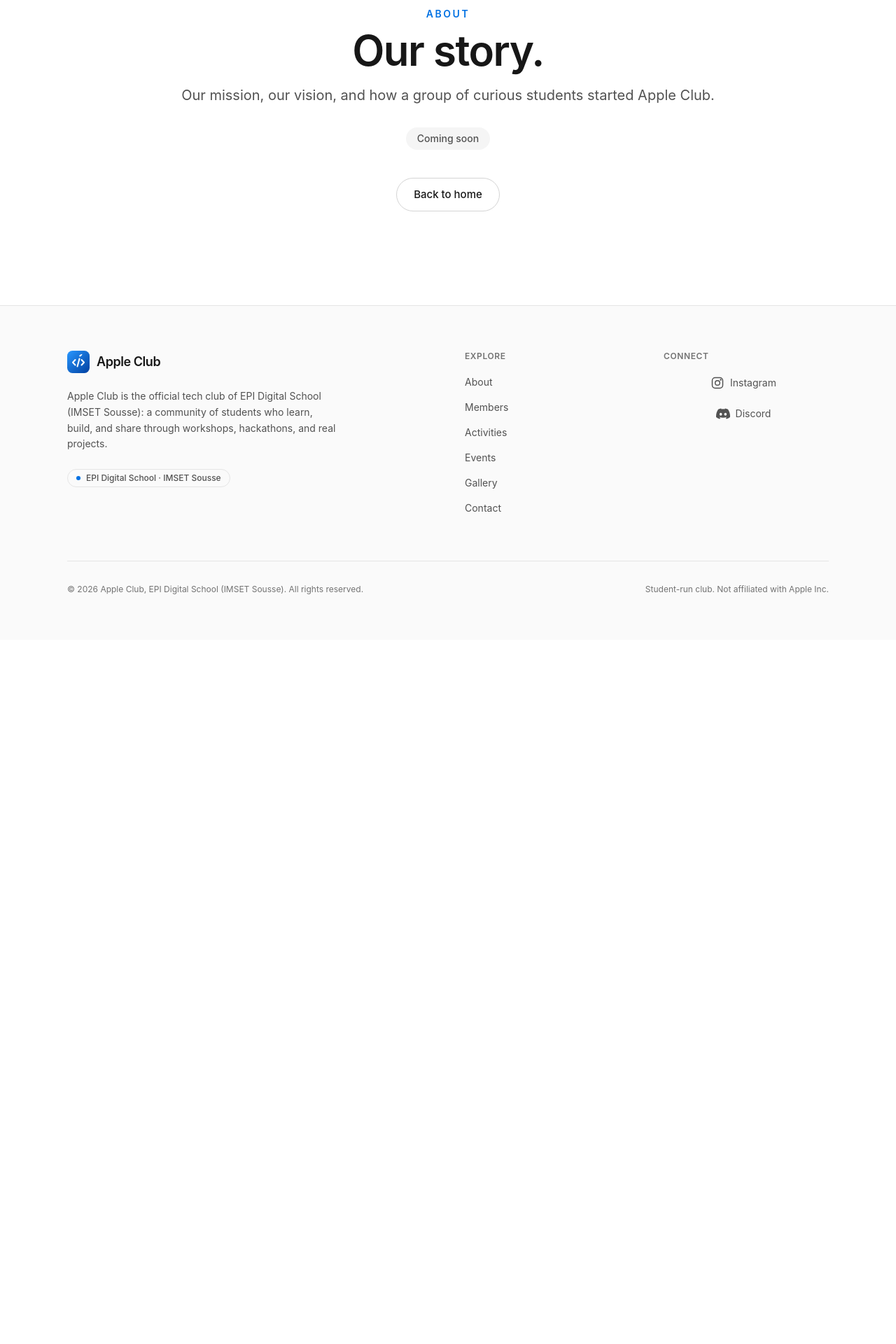
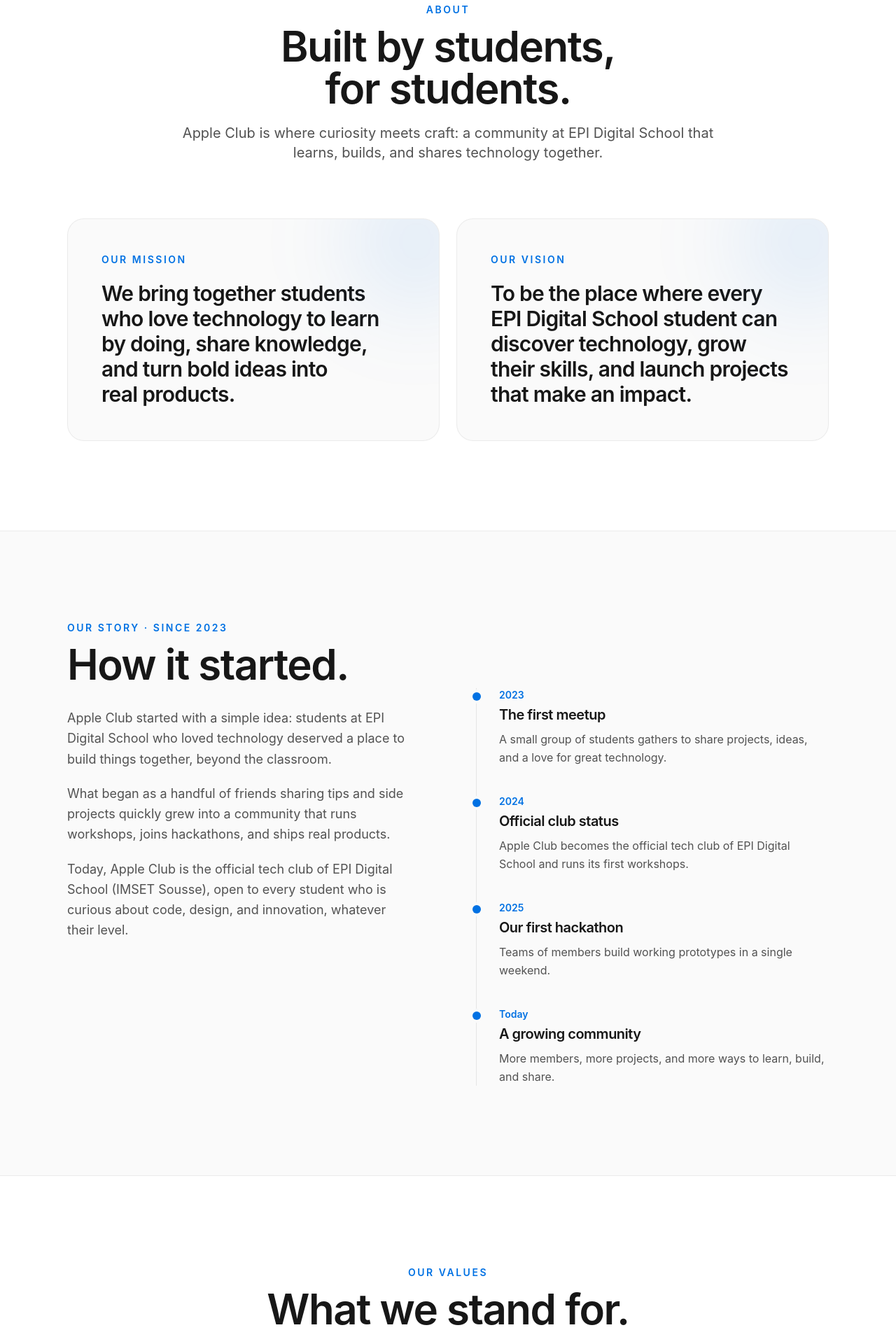
Before and after one commit to mejdeddinebk2/appleclub, a Next.js app: page /about in a window 1280 px wide. Shown: the part 180-2100 px from the top of the page at 70% size. Before the commit the page ends 1094 px from the top, so only its background shows below. Built offline with nearby package versions, Linux system fonts and the light colour scheme; no server answers.

Commit message:
feat(about): build About page with mission, vision, story and values

```diff
--- a/app/about/page.tsx
+++ b/app/about/page.tsx
@@ -1,18 +1,36 @@
-import { ComingSoon } from '@/components/sections/ComingSoon';
+import { MissionVision } from '@/components/about/MissionVision';
+import { OurStory } from '@/components/about/OurStory';
+import { Values } from '@/components/about/Values';
+import { JoinCta } from '@/components/home/JoinCta';
+import { Reveal } from '@/components/ui/Reveal';
+import { Section } from '@/components/ui/Section';
+import { SectionHeading } from '@/components/ui/SectionHeading';
 import { createMetadata } from '@/lib/metadata';
 
 export const metadata = createMetadata({
   title: 'About',
-  description: 'The mission, vision, and founding story of Apple Club at EPI Digital School (IMSET Sousse).',
+  description:
+    'The mission, vision, founding story, and values of Apple Club, the official tech club of EPI Digital School (IMSET Sousse).',
   path: '/about',
 });
 
 export default function AboutPage() {
   return (
-    <ComingSoon
-      eyebrow="About"
-      title="Our story."
-      description="Our mission, our vision, and how a group of curious students started Apple Club."
-    />
+    <>
+      <Section className="pb-16 sm:pb-20">
+        <Reveal>
+          <SectionHeading
+            as="h1"
+            eyebrow="About"
+            title="Built by students, for students."
+            description="Apple Club is where curiosity meets craft: a community at EPI Digital School that learns, builds, and shares technology together."
+          />
+        </Reveal>
+      </Section>
+      <MissionVision />
+      <OurStory />
+      <Values />
+      <JoinCta />
+    </>
   );
 }
--- /dev/null
+++ b/components/about/MissionVision.tsx
@@ -0,0 +1,35 @@
+import { Card } from '@/components/ui/Card';
+import { Reveal } from '@/components/ui/Reveal';
+import { Section } from '@/components/ui/Section';
+import { siteConfig } from '@/data/site';
+
+const items = [
+  { label: 'Our mission', text: siteConfig.mission },
+  { label: 'Our vision', text: siteConfig.vision },
+];
+
+export function MissionVision() {
+  return (
+    <Section id="mission" className="pt-0 sm:pt-0">
+      <h2 className="sr-only">Mission and vision</h2>
+      <div className="grid gap-6 md:grid-cols-2">
+        {items.map((item, i) => (
+          <Reveal key={item.label} delay={i * 120} className="h-full">
+            <Card className="relative h-full overflow-hidden p-10 sm:p-12">
+              <div
+                aria-hidden
+                className="pointer-events-none absolute -right-16 -top-16 h-48 w-48 rounded-full bg-accent/10 blur-3xl"
+              />
+              <p className="text-sm font-semibold uppercase tracking-[0.18em] text-accent dark:text-accent-light">
+                {item.label}
+              </p>
+              <p className="mt-5 text-pretty text-2xl font-semibold leading-snug tracking-tight sm:text-3xl">
+                {item.text}
+              </p>
+            </Card>
+          </Reveal>
+        ))}
+      </div>
+    </Section>
+  );
+}
--- /dev/null
+++ b/components/about/OurStory.tsx
@@ -0,0 +1,46 @@
+import { Reveal } from '@/components/ui/Reveal';
+import { Section } from '@/components/ui/Section';
+import { SectionHeading } from '@/components/ui/SectionHeading';
+import { foundedYear, milestones, story } from '@/data/about';
+
+export function OurStory() {
+  return (
+    <Section id="story" className="border-y border-neutral-200/70 bg-neutral-50 dark:border-neutral-900 dark:bg-neutral-950">
+      <div className="grid gap-16 lg:grid-cols-2 lg:gap-20">
+        <Reveal>
+          <SectionHeading
+            align="left"
+            eyebrow={`Our story · Since ${foundedYear}`}
+            title="How it started."
+          />
+          <div className="mt-8 space-y-5 text-lg leading-relaxed text-neutral-600 dark:text-neutral-400">
+            {story.map((paragraph) => (
+              <p key={paragraph} className="text-pretty">
+                {paragraph}
+              </p>
+            ))}
+          </div>
+        </Reveal>
+
+        <div>
+          <h3 className="sr-only">Milestones</h3>
+          <ol className="relative space-y-10 border-l border-neutral-200 pl-8 lg:mt-24 dark:border-neutral-800">
+            {milestones.map((milestone, i) => (
+              <li key={`${milestone.year}-${milestone.title}`} className="relative">
+                <span
+                  aria-hidden
+                  className="absolute -left-[38.5px] top-1.5 h-3 w-3 rounded-full bg-accent ring-4 ring-neutral-50 dark:ring-neutral-950"
+                />
+                <Reveal delay={i * 100}>
+                  <p className="text-sm font-semibold text-accent dark:text-accent-light">{milestone.year}</p>
+                  <p className="mt-1 text-xl font-semibold tracking-tight">{milestone.title}</p>
+                  <p className="mt-2 leading-relaxed text-neutral-600 dark:text-neutral-400">{milestone.description}</p>
+                </Reveal>
+              </li>
+            ))}
+          </ol>
+        </div>
+      </div>
+    </Section>
+  );
+}
--- /dev/null
+++ b/components/about/Values.tsx
@@ -0,0 +1,56 @@
+import type { ComponentType } from 'react';
+import {
+  BookIcon,
+  BulbIcon,
+  CodeIcon,
+  SparklesIcon,
+  TrophyIcon,
+  UsersIcon,
+  type IconProps,
+} from '@/components/icons';
+import { Card } from '@/components/ui/Card';
+import { Reveal } from '@/components/ui/Reveal';
+import { Section } from '@/components/ui/Section';
+import { SectionHeading } from '@/components/ui/SectionHeading';
+import { values } from '@/data/about';
+import type { ValueIcon } from '@/lib/types';
+
+const icons: Record<ValueIcon, ComponentType<IconProps>> = {
+  bulb: BulbIcon,
+  users: UsersIcon,
+  book: BookIcon,
+  sparkles: SparklesIcon,
+  code: CodeIcon,
+  trophy: TrophyIcon,
+};
+
+export function Values() {
+  return (
+    <Section id="values">
+      <Reveal>
+        <SectionHeading
+          eyebrow="Our values"
+          title="What we stand for."
+          description="Four pillars guide everything we do, from a one-hour workshop to a full product launch."
+        />
+      </Reveal>
+
+      <div className="mt-16 grid gap-6 sm:grid-cols-2 lg:grid-cols-4">
+        {values.map((value, i) => {
+          const Icon = icons[value.icon];
+          return (
+            <Reveal key={value.title} delay={i * 100} className="h-full">
+              <Card className="h-full">
+                <div className="flex h-12 w-12 items-center justify-center rounded-2xl bg-accent/10 text-accent dark:text-accent-light">
+                  <Icon className="h-6 w-6" />
+                </div>
+                <h3 className="mt-6 text-xl font-semibold tracking-tight">{value.title}</h3>
+                <p className="mt-2 leading-relaxed text-neutral-600 dark:text-neutral-400">{value.description}</p>
+              </Card>
+            </Reveal>
+          );
+        })}
+      </div>
+    </Section>
+  );
+}
```
